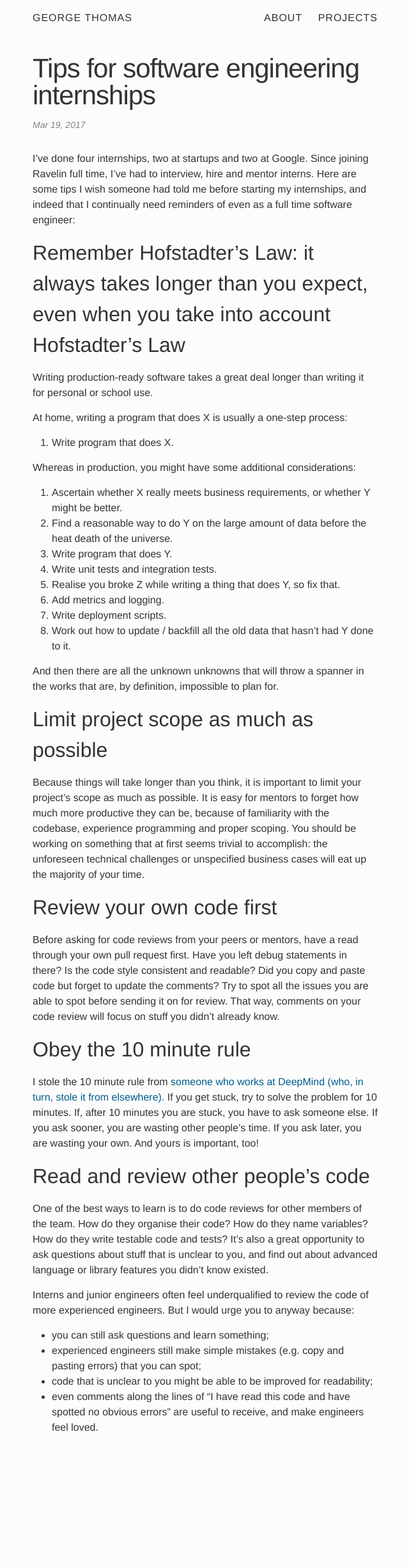
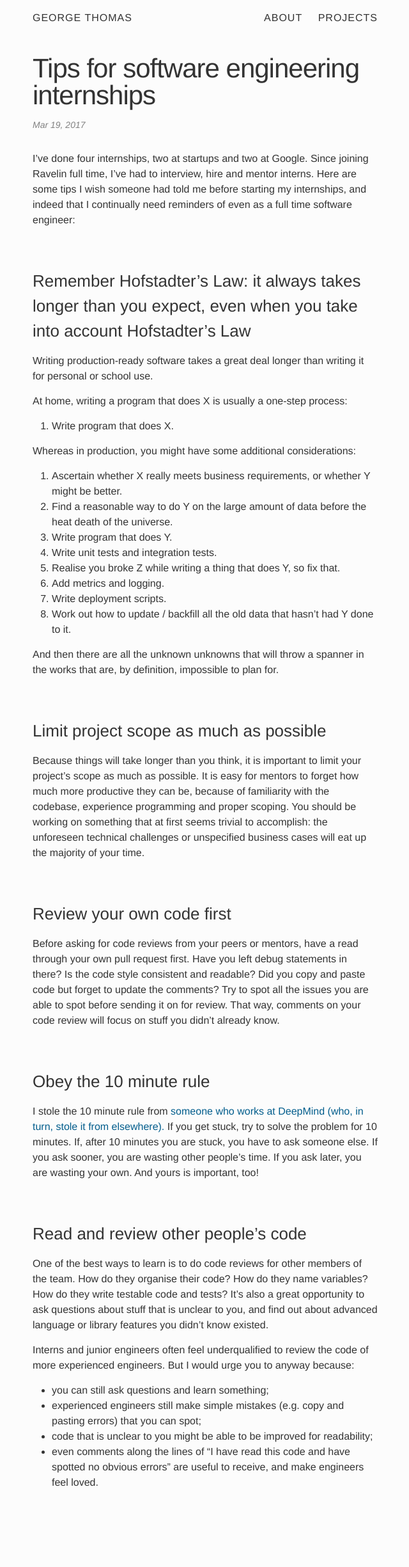
Before and after one commit to geotho/geotho.github.io, a Jekyll site: the page built from _posts/2017/2017-03-19-software-engineering-internship-tips.md, in a window 1280 px wide. Shown: the whole page at 64% size, without its empty margins (319-959 px from the left). Built offline with Jekyll 4.4.1, drawn with Linux system fonts in a browser that asks for light colours; before the commit the page ends 2363 px from its top, so only the background shows below that.

Commit message:
Abuse headings

```diff
--- a/_posts/2017/2017-03-19-software-engineering-internship-tips.md
+++ b/_posts/2017/2017-03-19-software-engineering-internship-tips.md
@@ -6,7 +6,7 @@ date: "2017-03-19 21:20"
 
 I've done four internships, two at startups and two at Google. Since joining Ravelin full time, I've had to interview, hire and mentor interns. Here are some tips I wish someone had told me before starting my internships, and indeed that I continually need reminders of even as a full time software engineer:
 
-## Remember Hofstadter's Law: it always takes longer than you expect, even when you take into account Hofstadter's Law
+### Remember Hofstadter's Law: it always takes longer than you expect, even when you take into account Hofstadter's Law
 Writing production-ready software takes a great deal longer than writing it for personal or school use.
 
 At home, writing a program that does X is usually a one-step process:
@@ -24,18 +24,19 @@ Whereas in production, you might have some additional considerations:
 
 And then there are all the unknown unknowns that will throw a spanner in the works that are, by definition, impossible to plan for.
 
-## Limit project scope as much as possible
+### Limit project scope as much as possible
 
 Because things will take longer than you think, it is important to limit your project's scope as much as possible. It is easy for mentors to forget how much more productive they can be, because of familiarity with the codebase, experience programming and proper scoping. You should be working on something that at first seems trivial to accomplish: the unforeseen technical challenges or unspecified business cases will eat up the majority of your time.
 
-## Review your own code first
+### Review your own code first
 
 Before asking for code reviews from your peers or mentors, have a read through your own pull request first. Have you left debug statements in there? Is the code style consistent and readable? Did you copy and paste code but forget to update the comments? Try to spot all the issues you are able to spot before sending it on for review. That way, comments on your code review will focus on stuff you didn't already know.
 
-## Obey the 10 minute rule
+### Obey the 10 minute rule
 I stole the 10 minute rule from [someone who works at DeepMind (who, in turn, stole it from elsewhere).](https://www.reddit.com/r/MachineLearning/comments/4w6tsv/ama_we_are_the_google_brain_team_wed_love_to/d6diast/) If you get stuck, try to solve the problem for 10 minutes. If, after 10 minutes you are stuck, you have to ask someone else. If you ask sooner, you are wasting other people's time. If you ask later, you are wasting your own. And yours is important, too!
 
-## Read and review other people's code
+### Read and review other people's code
+
 One of the best ways to learn is to do code reviews for other members of the team. How do they organise their code? How do they name variables? How do they write testable code and tests? It's also a great opportunity to ask questions about stuff that is unclear to you, and find out about advanced language or library features you didn't know existed.
 
 Interns and junior engineers often feel underqualified to review the code of more experienced engineers. But I would urge you to anyway because:
```
